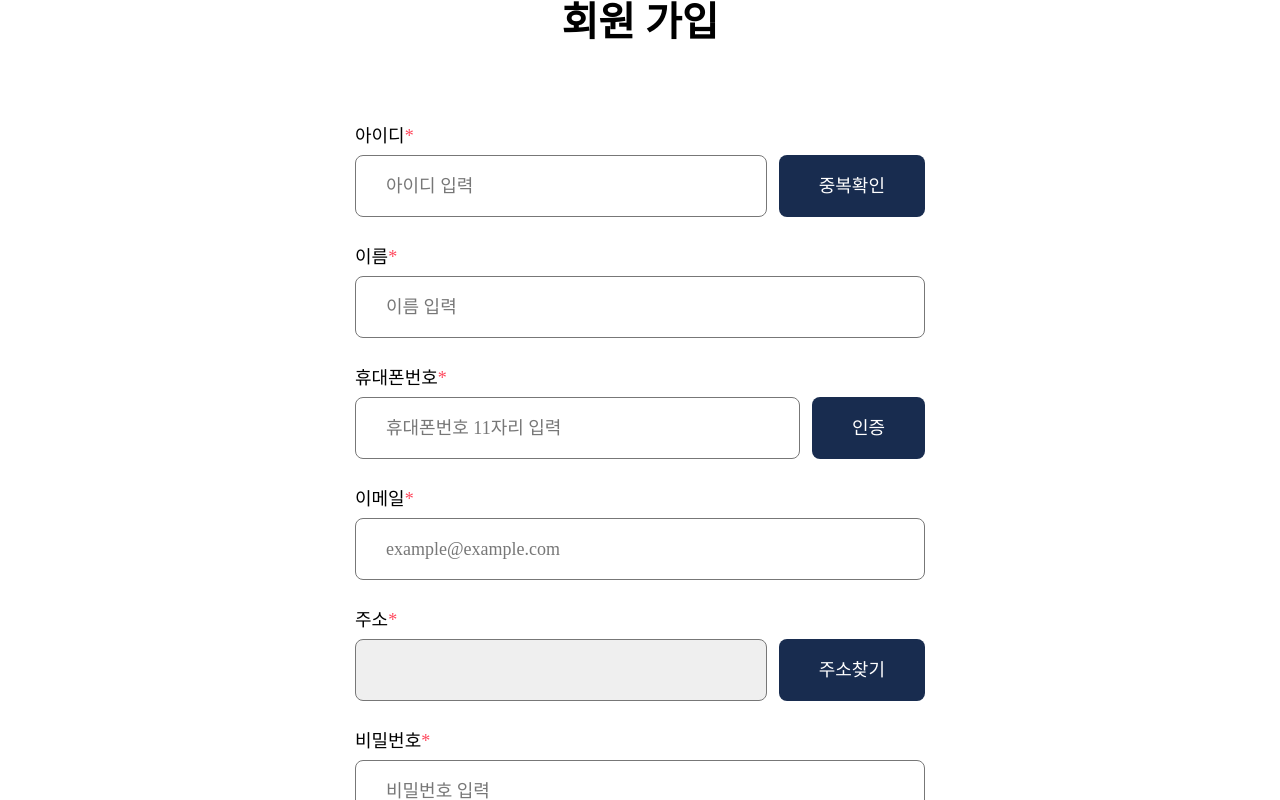
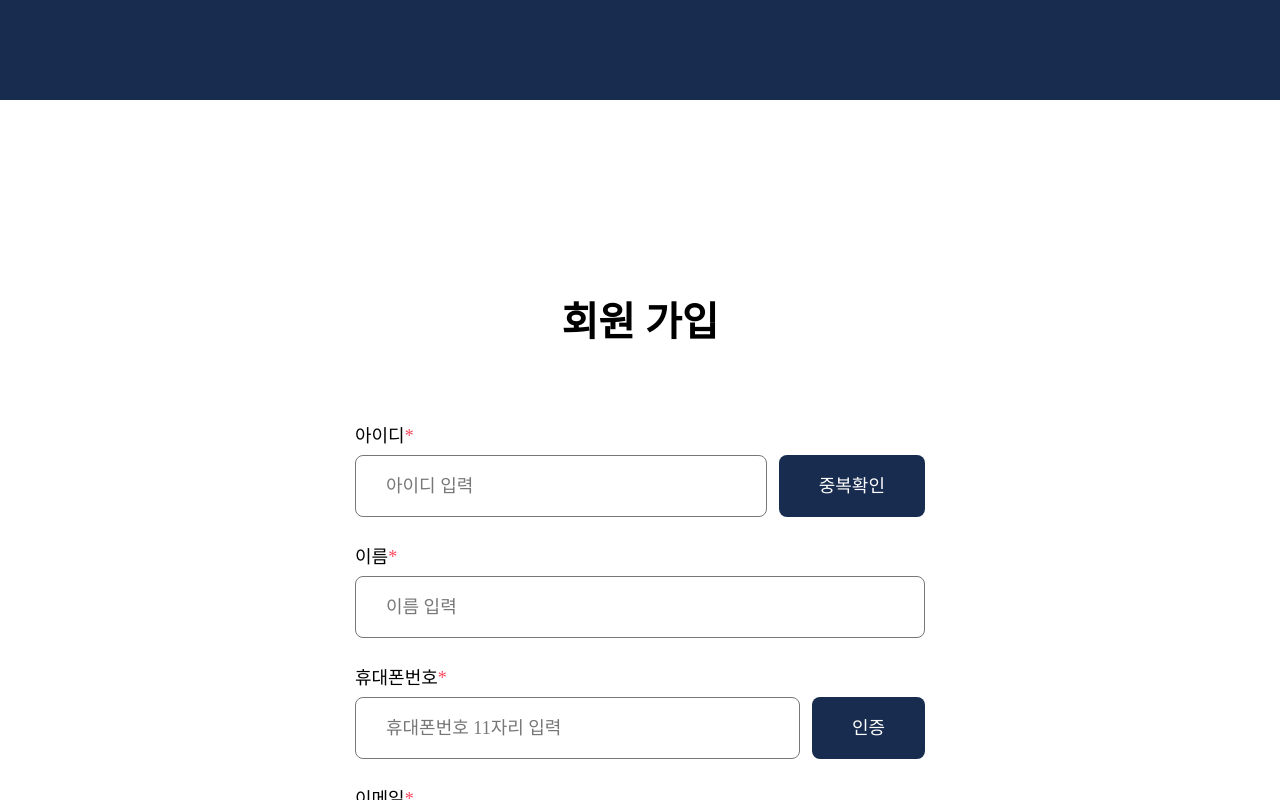
Before and after one commit to bbung95/vue-login, a Vue app: page / in a window 1280 px wide. Shown: the top 800 px of the page. Built offline with nearby package versions, Linux system fonts and the light colour scheme; a web font is replaced by a local one.

Commit message:
feat: header and footer layout add

```diff
--- a/components.d.ts
+++ b/components.d.ts
@@ -11,6 +11,8 @@ declare module 'vue' {
     AtomInput: typeof import('./src/components/atom/AtomInput.vue')['default']
     CommonLayout: typeof import('./src/components/layout/CommonLayout.vue')['default']
     ExampleComponent: typeof import('./src/components/ExampleComponent.vue')['default']
+    FooterBar: typeof import('./src/components/FooterBar.vue')['default']
+    HeaderNav: typeof import('./src/components/HeaderNav.vue')['default']
     InputForm: typeof import('./src/components/molecules/InputForm.vue')['default']
   }
 }
--- /dev/null
+++ b/src/components/FooterBar.vue
@@ -0,0 +1,14 @@
+<script setup lang="ts"></script>
+
+<template>
+	<footer class="footer"></footer>
+</template>
+
+<style lang="scss" scoped>
+.footer {
+	width: 100%;
+	height: 471px;
+
+	background-color: var(--black-color);
+}
+</style>
--- /dev/null
+++ b/src/components/HeaderNav.vue
@@ -0,0 +1,14 @@
+<script setup lang="ts"></script>
+
+<template>
+	<header class="header"></header>
+</template>
+
+<style lang="scss" scoped>
+.header {
+	width: 100%;
+	height: 100px;
+
+	background-color: var(--main-color);
+}
+</style>
--- a/src/components/layout/CommonLayout.vue
+++ b/src/components/layout/CommonLayout.vue
@@ -2,7 +2,10 @@
 
 <template>
 	<main class="container">
+		<HeaderNav />
+
 		<slot />
+		<FooterBar />
 	</main>
 </template>
 
--- a/src/pages/SignUp.vue
+++ b/src/pages/SignUp.vue
@@ -22,7 +22,7 @@ const formData = ref({
 			<InputForm title="주소" v-model="formData.address" :isDisabled="true" buttonText="주소찾기" />
 			<InputForm title="비밀번호" v-model="formData.password" placeholder="비밀번호 입력" />
 		</div>
-		<div class="agreement-form">dsds</div>
+		<!-- <div class="agreement-form">dsds</div> -->
 	</div>
 </template>
 
@@ -31,16 +31,15 @@ const formData = ref({
 	max-width: 610px;
 	width: 100%;
 
-	margin: 0 auto;
+	margin: 200px auto 193px;
 	padding: 0 20px;
 
 	& > h1 {
 		margin: 0;
 		margin-bottom: 80px;
 
+		font-size: 40px;
 		text-align: center;
-
-		font-size: 40px;
 	}
 }
 
@@ -56,6 +55,7 @@ const formData = ref({
 
 .agreement-form {
 	width: 100%;
+
 	background-color: var(--lt-color);
 }
 </style>
```
